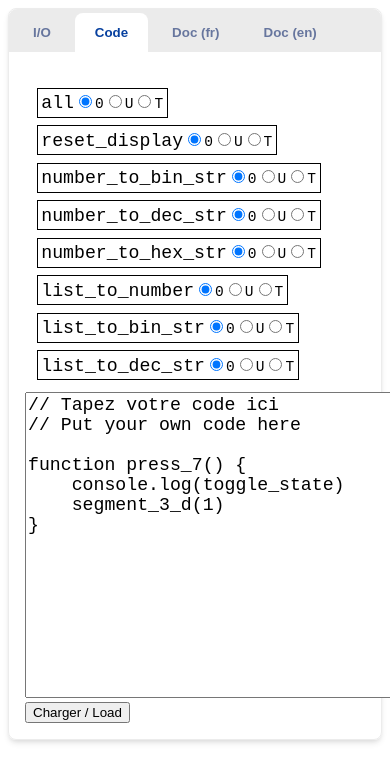
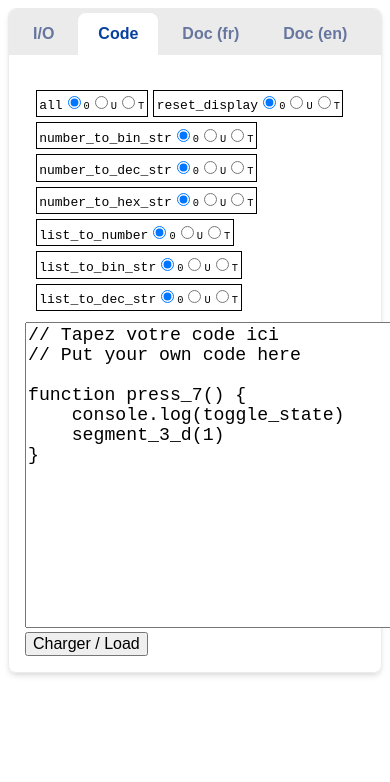
Before and after one commit to Grahack/bazio, a plain HTML site: page index.html in a window 390 px wide. Both pictures are taken after a click on the tab "Code". Shown: the top 782 px of the page. Drawn offline with Linux system fonts and the light colour scheme.

Commit message:
Poor man's responsive feature

```diff
--- a/elementario_v1.js
+++ b/elementario_v1.js
@@ -240,7 +240,7 @@ const modules = [
 
 function build_radio_group(name) {
     var elt = document.createElement('div');
-    elt.className = 'module';
+    elt.classList.add('module', 'resp');
     elt.id = 'module_' + name;
     elt.innerHTML = name;
     var radio_group = document.createElement('span');
@@ -256,7 +256,7 @@ function build_radio_group(name) {
         var label = document.createElement('label');
         label.htmlFor = name + '_' + action;
         label.textContent = action;
-        label.className = 'module-label';
+        label.classList.add('module-label');
         radio_group.appendChild(label);
     });
     elt.appendChild(radio_group);
@@ -285,6 +285,16 @@ modules.forEach(function (module) {
     modules_container.appendChild(build_radio_group(module.name));
     module.innerHTML = module.innerHTML + ' ';
 });
+
+// window.devicePixelRatio: Indique au navigateur le nombre de pixels réels
+// qui sont utilisés pour dessiner un seul pixel CSS.
+// Surf: 1.25
+// S6 Edge: 22
+// A3: 16.5
+var elements = document.getElementsByClassName('resp');
+for (let i = 0; i < elements.length; i++) {
+    elements[i].style.fontSize = (100*window.devicePixelRatio) + '%';
+}
 
 var fns = {};
 for (let i = 0; i <= 3; i++) {
--- a/index.html
+++ b/index.html
@@ -11,13 +11,13 @@
 <div class="tabs">
     <div role="tablist">
       <button id="tab-1" aria-selected="true" aria-controls="tab-panel-1"
-              role="tab" type="button">I/O</button>
+              role="tab" type="button" class="resp">I/O</button>
       <button id="tab-2" aria-selected="false" aria-controls="tab-panel-2"
-              role="tab" type="button">Code</button>
+              role="tab" type="button" class="resp">Code</button>
       <button id="tab-3" aria-selected="false" aria-controls="tab-panel-3"
-              role="tab" type="button">Doc (fr)</button>
+              role="tab" type="button" class="resp">Doc (fr)</button>
       <button id="tab-4" aria-selected="false" aria-controls="tab-panel-4"
-              role="tab" type="button">Doc (en)</button>
+              role="tab" type="button" class="resp">Doc (en)</button>
     </div>
     <div id="tab-panel-1" aria-labelledby="tab-1" role="tabpanel">
         <div id="elementario-io"></div>
@@ -34,7 +34,7 @@ function press_7() {
     segment_3_d(1)
 }
         </textarea>
-        <button onclick="load()" type="button">Charger / Load</button>
+        <button onclick="load()" type="button" class="resp">Charger / Load</button>
     </div>
 
     <div id="tab-panel-3" aria-labelledby="tab-3" role="tabpanel"
@@ -77,7 +77,7 @@ function press_7() {
         </ul>
         <p>Idem pour les autres caractères, numérotés de 1 à 3 de droite à
         gauche. Voici la correspondance entre lettre et position :</p>
-        <pre> -- a --
+        <pre class="resp"> -- a --
 |       |
 f       b
 |       |
@@ -139,7 +139,7 @@ e       c
         </ul>
         <p>And the same for the other displays, numbered from 1 to 3, from left
         to right.  Here is the correspondence between letter and position:</p>
-        <pre> -- a --
+        <pre class="resp"> -- a --
 |       |
 f       b
 |       |
```
